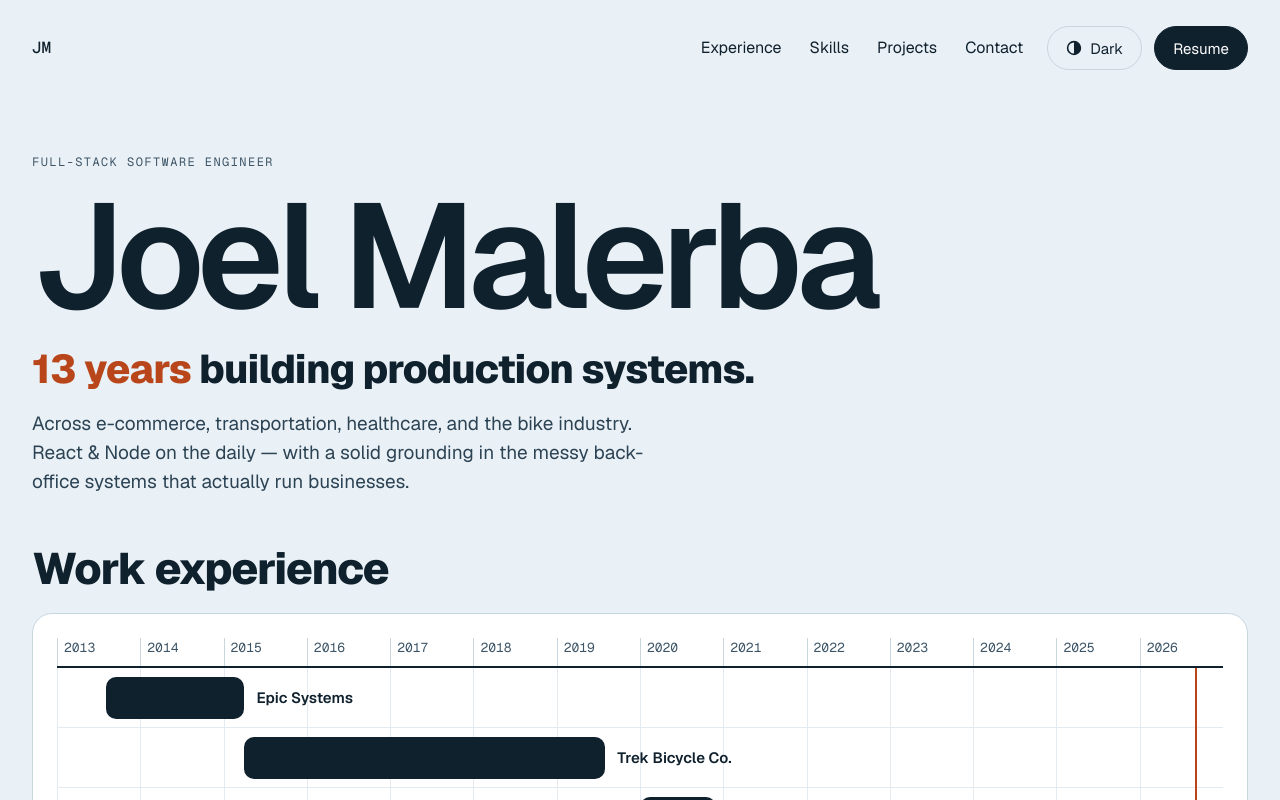
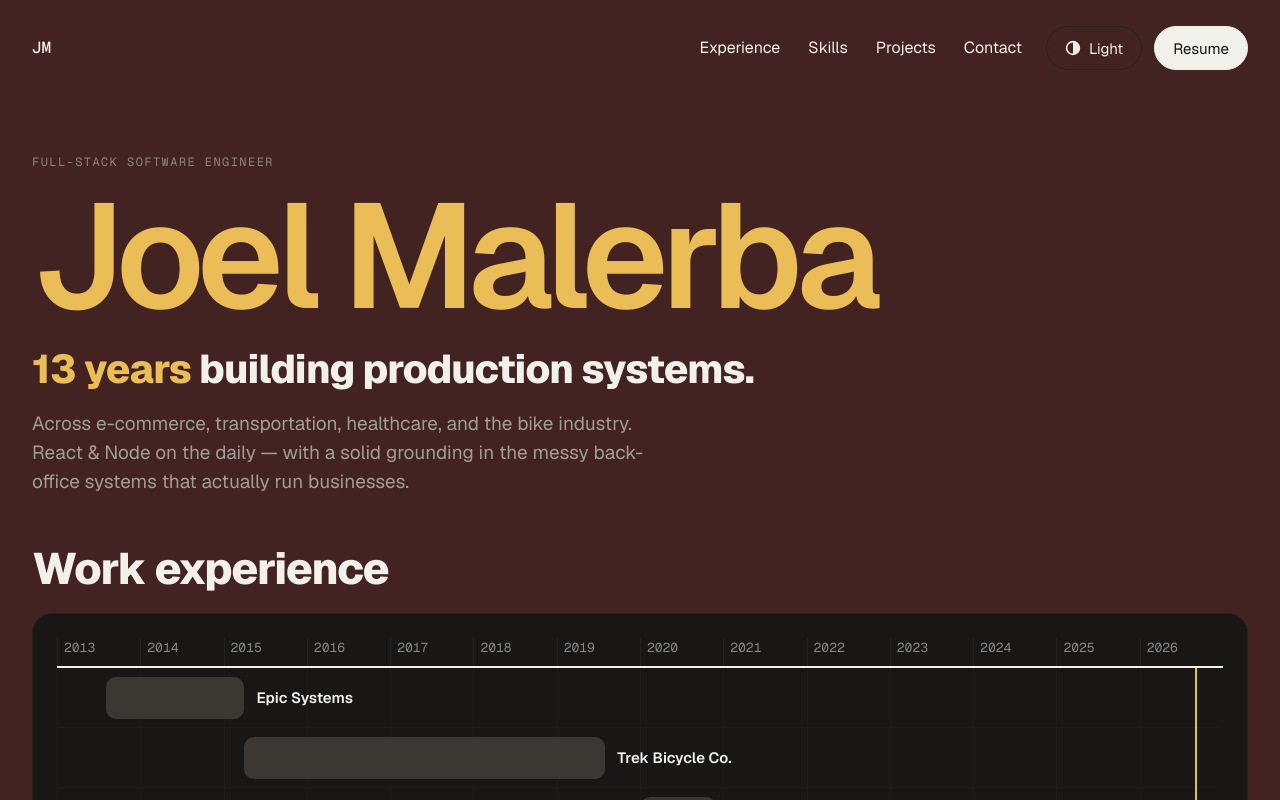
Before and after one commit to malerba423/jmalerba-portfolio, a React (Vite) app: page / in a window 1280 px wide. Shown: the top 800 px of the page. Built offline with nearby package versions, Linux system fonts and the light colour scheme; the HTML template or start-up script is replaced by a standard one.

Commit message:
default to dark theme

```diff
--- a/index.html
+++ b/index.html
@@ -14,7 +14,7 @@
         var theme
         try { theme = localStorage.getItem('theme') } catch (e) {}
         if (theme !== 'light' && theme !== 'dark') {
-          theme = window.matchMedia('(prefers-color-scheme: dark)').matches ? 'dark' : 'light'
+          theme = 'dark'
         }
         document.documentElement.dataset.theme = theme
       })()
--- a/src/index.css
+++ b/src/index.css
@@ -27,7 +27,7 @@
 
 /* In the dark theme --ink becomes the light colour, so anything painted with it inverts. */
 :root[data-theme='dark'] {
-  --bg:            #121110;
+  --bg:            #422321;
   --ink:           #f2f0ea;
   --on-ink:        #121110;
   --card:          #181715;
--- a/src/theme.ts
+++ b/src/theme.ts
@@ -12,7 +12,7 @@ function initialTheme(): Theme {
   } catch {
     // Storage can be blocked (private windows); fall back to the system setting.
   }
-  return window.matchMedia('(prefers-color-scheme: dark)').matches ? 'dark' : 'light'
+  return 'dark'
 }
 
 export function useTheme() {
```
Also changed, not shown: 1 other file (tests, documents, lock files or other folders).
